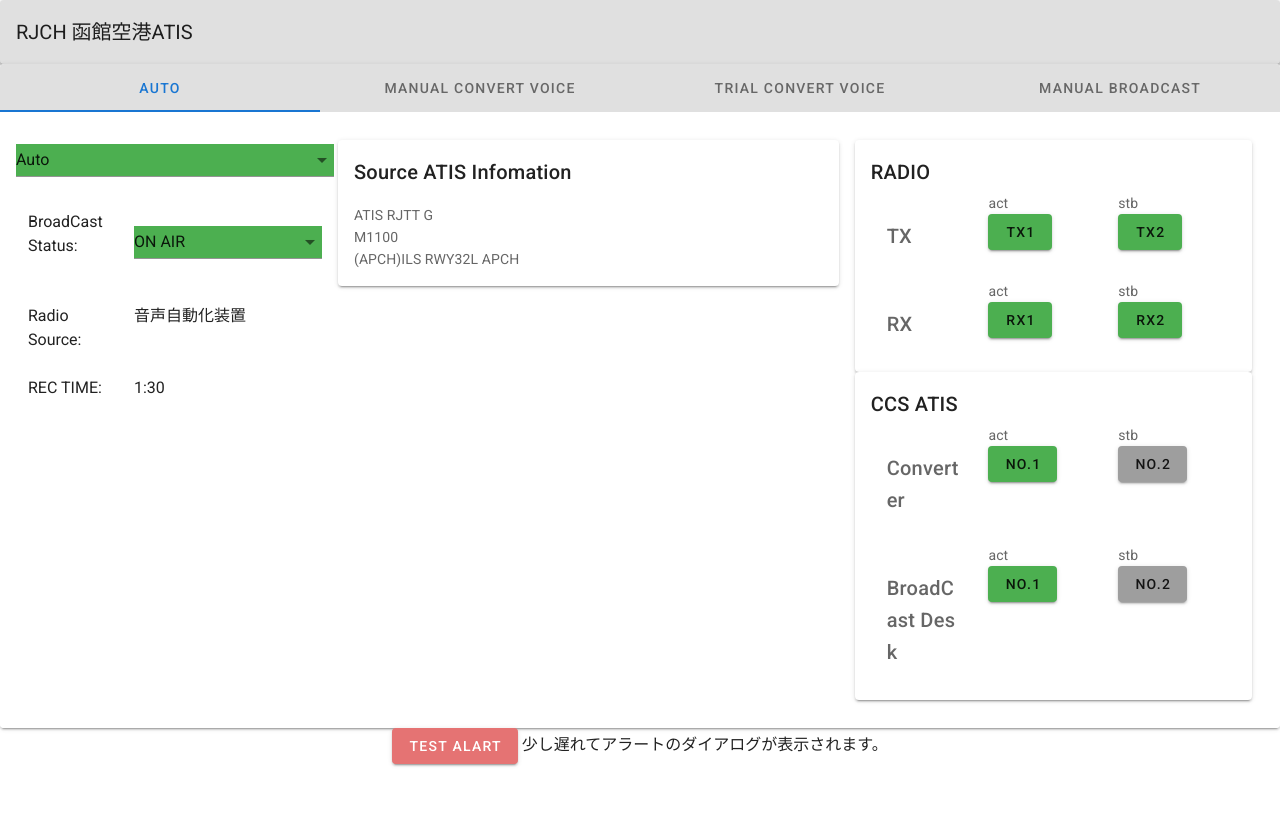
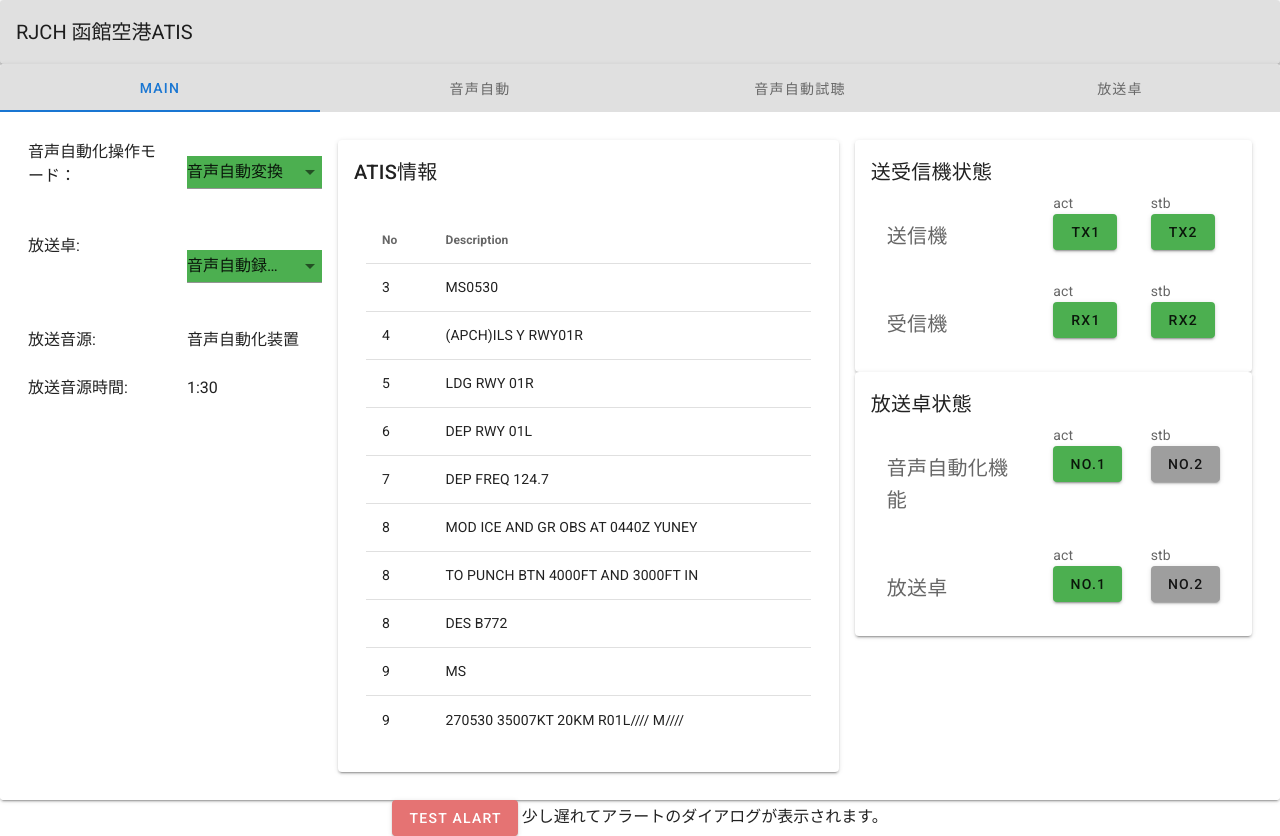
Before and after one commit to anquess/atis, a Vue app: page / in a window 1280 px wide. Before the commit the page ends 800 px from the top, so only its background shows below. Built offline with nearby package versions, Linux system fonts and the light colour scheme.

Commit message:
日本語化

```diff
--- a/src/App.vue
+++ b/src/App.vue
@@ -6,98 +6,165 @@
       </v-toolbar>
     </v-card>
     <v-card>
-      <v-tabs
-        v-model="tabs"
-        fixed-tabs
-        background-color="grey lighten-2"
-      >
+      <v-tabs v-model="tabs" fixed-tabs background-color="grey lighten-2">
         <v-tabs-slider></v-tabs-slider>
-      <v-tab
-        href="#AUTO"
-      >
-        AUTO
-      </v-tab>
-      <v-tab
-        href="#atis_voice"
-      >
-        Manual Convert Voice
-      </v-tab>
-      <v-tab
-        href="#atis_watch"
-      >
-        Trial Convert Voice
-      </v-tab>
-      <v-tab
-        href="#rec_play"
-      >
-        Manual BroadCast
-      </v-tab>
+        <v-tab href="#AUTO"> MAIN </v-tab>
+        <v-tab href="#atis_voice"> 音声自動 </v-tab>
+        <v-tab href="#atis_watch"> 音声自動試聴 </v-tab>
+        <v-tab href="#rec_play"> 放送卓 </v-tab>
       </v-tabs>
 
       <v-tabs-items v-model="tabs">
         <v-tab-item value="AUTO">
-        <Main/>
+          <Main :atis="atis" @direct="direct" />
         </v-tab-item>
         <v-tab-item value="atis_voice">
           <v-container>
-          <img src="img/atis_voice.png" width="100%">
+            <img src="img/atis_voice.png" width="100%" />
           </v-container>
         </v-tab-item>
         <v-tab-item value="atis_watch">
           <v-container>
-          <img src="img/atis_trial.png" width="100%">
+            <img src="img/atis_trial.png" width="100%" />
           </v-container>
         </v-tab-item>
         <v-tab-item value="rec_play">
-        <Microphone/>
+          <Microphone :atis="atis" />
         </v-tab-item>
       </v-tabs-items>
     </v-card>
     <div class="text-center">
-    <v-dialog
-      v-model="dialog"
-      width="500"
-    >
-      <Dialog @close="close" />
-    </v-dialog>
-    <v-btn color="red lighten-2" dark @click="open">
-      Test Alart
-    </v-btn>
+      <Confirm :show="confirm" :is_confirm="is_confirm" :title="confirm_title" :message="confirm_message" @close="close" @ok="change_direct" />
+      <v-btn color="red lighten-2" dark @click="delay_open"> Test Alart </v-btn>
       少し遅れてアラートのダイアログが表示されます。
     </div>
   </v-app>
 </template>
 
 <script>
-import Main from './components/Main';
-import Microphone from './components/Microphone.vue';
-import Dialog from './components/Dialog.vue';
-
+import Main from "./components/Main";
+import Microphone from "./components/Microphone.vue";
+import Confirm from "./components/Confirm.vue";
 
 export default {
-  name: 'App',
+  name: "App",
 
   components: {
     Main,
     Microphone,
-    Dialog,
+    Confirm,
   },
 
   data: () => ({
     tabs: null,
-      text: 'aaa',
+    text: "aaa",
     dialog: false,
+    confirm:false,
+    confirm_title : "test_title",
+    confirm_message : "test_message",
+    is_confirm: false,
+    alert_message_index: 0,
+    alert_messages:[
+      {
+        title: "Alert",
+        message : "Tx1 障害",
+        },
+      {
+        title: "Info",
+        message : "ATIS情報を受信しました。",
+        },
+    ],
+    atis: [
+      {
+        no: 3,
+        description: "MS0530",
+      },
+      {
+        no: 4,
+        description: "(APCH)ILS Y RWY01R",
+      },
+      {
+        no: 5,
+        description: "LDG RWY 01R",
+      },
+      {
+        no: 6,
+        description: "DEP RWY 01L",
+      },
+      {
+        no: 7,
+        description: "DEP FREQ 124.7",
+      },
+      {
+        no: 8,
+        description: "MOD ICE AND GR OBS AT 0440Z YUNEY",
+      },
+      {
+        no: 8,
+        description: "TO PUNCH BTN 4000FT AND 3000FT IN",
+      },
+      {
+        no: 8,
+        description: "DES B772",
+      },
+      {
+        no: 9,
+        description: "MS",
+      },
+      {
+        no: 9,
+        description: "270530 35007KT 20KM R01L//// M////",
+      },
+      {
+        no: 9,
+        description: "E//// R01R/1800U -TSRA BR",
+      },
+      {
+        no: 9,
+        description: "FEW005ST BKN020CB 16/15 Q10009/A2979",
+      },
+      {
+        no: 9,
+        description: "RMK 4000NE-SE FBL TS 10KM NE-SE",
+      },
+      {
+        no: 9,
+        description: "MOV SE=",
+      },
+      {
+        no: 10,
+        description: "Q/TWO NINE SEVEN NINE",
+      },
+      {
+        no: 11,
+        description: "ADVISE YOU HAVE INFORMATION Y",
+      },
+    ],
   }),
-  methods:{
-    open:function(){
-      window.setTimeout( this.delay_open, 3000);
+  methods: {
+    delay_open: function () {
+      this.is_confirm = false;
+      this.confirm_title = this.alert_messages[this.alert_message_index].title;
+      this.confirm_message = this.alert_messages[this.alert_message_index].message;
+      this.alert_message_index = (this.alert_message_index + 1) % 2;
+      window.setTimeout(this.open, 1000);
     },
-    close:function(){
-      this.dialog=false;
+    open: function() {
+      this.confirm = true;
     },
-    delay_open:function(){
-      this.dialog=true;
+    close: function() {
+      this.confirm = false;
     },
+    direct: function () {
+      this.is_confirm = true;
+      this.confirm_title = "確認";
+      this.confirm_message = "放送を中止しダイレクト録音を開始していいいですか？";
+      this.open();
+    },
+    change_direct: function () {
+      this.close();
+      this.tabs = "rec_play";
     }
+  },
 };
 </script>
--- /dev/null
+++ b/src/components/AtisInfo.vue
@@ -0,0 +1,31 @@
+<template>
+  <v-container>
+    <v-data-table
+      :headers="headers"
+      :items="atis"
+      class="resizable-column"
+      hide-default-footer
+    />
+  </v-container>
+</template>
+<script>
+export default {
+  name: "Atisinfo",
+  props: ["atis"],
+  data() {
+    return {
+      headers: [
+        { text: "No", value: "no", align: "left", sortable: false },
+        {
+          text: "Description",
+          value: "description",
+          align: "left",
+          sortable: false,
+        },
+      ],
+    };
+  },
+};
+</script>
+<style>
+</style>
--- /dev/null
+++ b/src/components/Confirm.vue
@@ -0,0 +1,46 @@
+<template>
+  <v-dialog v-model="show" :max-width="400">
+    <v-card>
+      <v-card-title class="error white--text" primary-title>
+        {{ title }}
+      </v-card-title>
+      <v-card-text class="pa-4">
+        <p>{{ message }}</p>
+      </v-card-text>
+      <v-divider></v-divider>
+      <v-card-actions>
+        <v-spacer></v-spacer>
+        <div v-if="is_confirm">
+        <v-btn @click="ok">
+          OK
+        </v-btn>
+        <v-btn @click="close">
+          Cancel
+        </v-btn>
+        </div>
+        <div v-else>
+        <v-btn @click="close">
+          閉じる
+        </v-btn>
+        </div>
+      </v-card-actions>
+    </v-card>
+  </v-dialog>
+</template>
+
+<style lang="scss" scoped></style>
+
+<script>
+export default {
+  name: 'Confirm',
+  props:["title", "is_confirm", "message", "show"],
+  methods:{
+      close:function(){
+        this.$emit('close');
+      },
+      ok:function(){
+        this.$emit('ok');
+      },
+  }
+}
+</script>
--- a/src/components/Main.vue
+++ b/src/components/Main.vue
@@ -3,18 +3,19 @@
     <v-row class="ma-2">
       <v-col cols="3" class="pa-2">
         <v-row>
+          <v-col cols="6"> 音声自動化操作モード： </v-col>
+          <v-col cols="6">
             <v-select
               v-model="item"
               :items="items"
               v-bind:background-color="color"
               v-bind:color="color"
             ></v-select>
+          </v-col>
         </v-row>
         <v-row>
-        <v-col cols="4">
-          BroadCast Status:
-        </v-col>
-        <v-col cols="8">
+          <v-col cols="6"> 放送卓: </v-col>
+          <v-col cols="6">
             <v-select
               v-model="bs_status"
               :items="bs_statuses"
@@ -24,19 +25,15 @@
           </v-col>
         </v-row>
         <v-row>
-        <v-col cols="4">
-          Radio Source:
-        </v-col>
-        <v-col cols="8">
-          {{src}}
+          <v-col cols="6"> 放送音源: </v-col>
+          <v-col cols="6">
+            {{ src }}
           </v-col>
         </v-row>
         <v-row>
-        <v-col cols="4">
-          REC TIME:
-        </v-col>
-        <v-col cols="8">
-          {{recTime}}
+          <v-col cols="6"> 放送音源時間: </v-col>
+          <v-col cols="6">
+            {{ recTime }}
           </v-col>
         </v-row>
       </v-col>
@@ -44,11 +41,9 @@
         <v-row>
           <v-col cols="12">
             <v-card>
-          <v-card-title>
-            Source ATIS Infomation
-          </v-card-title>
+              <v-card-title> ATIS情報 </v-card-title>
               <v-card-text>
-            <div class="u-pre-wrap" v-text="atis"></div>
+                <atisinfo :atis="atis" />
               </v-card-text>
             </v-card>
           </v-col>
@@ -58,59 +53,89 @@
         <v-row>
           <v-col cols="12">
             <v-card>
-            <v-card-title>
-              RADIO
-            </v-card-title>
+              <v-card-title> 送受信機状態 </v-card-title>
               <v-card-text>
                 <v-row>
-                <v-col cols="4"><v-card-title>TX</v-card-title></v-col>
-                <v-col cols="4">
-                  <v-row>{{tx1.status}}</v-row>
-                  <v-row><v-btn v-bind:color="tx1.color" @click="tx">TX1</v-btn></v-row>
+                  <v-col cols="6"><v-card-title>送信機</v-card-title></v-col>
+                  <v-col cols="3">
+                    <v-row>{{ tx1.status }}</v-row>
+                    <v-row
+                      ><v-btn v-bind:color="tx1.color" @click="tx"
+                        >TX1</v-btn
+                      ></v-row
+                    >
                   </v-col>
-                <v-col cols="4">
-                  <v-row>{{tx2.status}}</v-row>
-                  <v-row><v-btn v-bind:color="tx2.color" @click="tx">TX2</v-btn></v-row>
+                  <v-col cols="3">
+                    <v-row>{{ tx2.status }}</v-row>
+                    <v-row
+                      ><v-btn v-bind:color="tx2.color" @click="tx"
+                        >TX2</v-btn
+                      ></v-row
+                    >
                   </v-col>
                 </v-row>
                 <v-row>
-                <v-col cols="4"><v-card-title>RX</v-card-title></v-col>
-                <v-col cols="4">
-                  <v-row>{{rx1.status}}</v-row>
-                  <v-row><v-btn v-bind:color="rx1.color" @click="rx">RX1</v-btn></v-row>
+                  <v-col cols="6"><v-card-title>受信機</v-card-title></v-col>
+                  <v-col cols="3">
+                    <v-row>{{ rx1.status }}</v-row>
+                    <v-row
+                      ><v-btn v-bind:color="rx1.color" @click="rx"
+                        >RX1</v-btn
+                      ></v-row
+                    >
                   </v-col>
-                <v-col cols="4">
-                  <v-row>{{rx2.status}}</v-row>
-                  <v-row><v-btn v-bind:color="rx2.color" @click="rx">RX2</v-btn></v-row>
+                  <v-col cols="3">
+                    <v-row>{{ rx2.status }}</v-row>
+                    <v-row
+                      ><v-btn v-bind:color="rx2.color" @click="rx"
+                        >RX2</v-btn
+                      ></v-row
+                    >
                   </v-col>
                 </v-row>
               </v-card-text>
             </v-card>
             <v-card>
-            <v-card-title>
-              CCS ATIS
-            </v-card-title>
+              <v-card-title> 放送卓状態 </v-card-title>
               <v-card-text>
                 <v-row>
-                <v-col cols="4"><v-card-title>Converter</v-card-title></v-col>
-                <v-col cols="4">
-                  <v-row>{{no1.status}}</v-row>
-                  <v-row><v-btn v-bind:color="no1.color" @click="atischange">No.1</v-btn></v-row>
+                  <v-col cols="6"
+                    ><v-card-title>音声自動化機能</v-card-title></v-col
+                  >
+                  <v-col cols="3">
+                    <v-row>{{ no1.status }}</v-row>
+                    <v-row
+                      ><v-btn v-bind:color="no1.color" @click="atischange"
+                        >No.1</v-btn
+                      ></v-row
+                    >
                   </v-col>
-                <v-col cols="4">
-                  <v-row>{{no2.status}}</v-row>
-                  <v-row><v-btn v-bind:color="no2.color" @click="atischange">No.2</v-btn></v-row>
+                  <v-col cols="3">
+                    <v-row>{{ no2.status }}</v-row>
+                    <v-row
+                      ><v-btn v-bind:color="no2.color" @click="atischange"
+                        >No.2</v-btn
+                      ></v-row
+                    >
                   </v-col>
                 </v-row>
                 <v-row>
-                <v-col cols="4"><v-card-title>BroadCast Desk</v-card-title></v-col>
-                <v-col cols="4">
-                  <v-row>{{no1.status}}</v-row>
-                  <v-row><v-btn v-bind:color="no1.color" @click="atischange">No.1</v-btn></v-row>
+                  <v-col cols="6"><v-card-title>放送卓</v-card-title></v-col>
+                  <v-col cols="3">
+                    <v-row>{{ no1.status }}</v-row>
+                    <v-row
+                      ><v-btn v-bind:color="no1.color" @click="atischange"
+                        >No.1</v-btn
+                      ></v-row
+                    >
                   </v-col>
-                <v-col cols="4">
-                  <v-row>{{no2.status}}</v-row>
-                  <v-row><v-btn v-bind:color="no2.color" @click="atischange">No.2</v-btn></v-row>
+                  <v-col cols="3">
+                    <v-row>{{ no2.status }}</v-row>
+                    <v-row
+                      ><v-btn v-bind:color="no2.color" @click="atischange"
+                        >No.2</v-btn
+                      ></v-row
+                    >
                   </v-col>
                 </v-row>
               </v-card-text>
@@ -123,8 +148,14 @@
 </template>
 
 <script>
+import Atisinfo from "./AtisInfo.vue";
 export default {
-    name: 'Main',
+  name: "Main",
+  components: {
+    Atisinfo,
+  },
+
+  props: ["atis"],
   data: () => ({
     tx1: { color: "green", status: "act" },
     tx2: { color: "green", status: "stb" },
@@ -132,78 +163,83 @@
     rx2: { color: "green", status: "stb" },
     no1: { color: "green", status: "act" },
     no2: { color: "grey", status: "stb" },
-      color: 'green',
-      item:"Auto",
-      items: ["Auto","SemiAuto","Manual"],
-      bs_color: 'green',
-      bs_status:"ON AIR",
-      bs_statuses: ["ON AIR","OFF AIR","DIRECT","PROGRUM CUT"],
-      src:"音声自動化装置",
-      recTime:"1:30",
-      atis:"ATIS RJTT G\nM1100\n(APCH)ILS RWY32L APCH\n",
+    color: "green",
+    item: "音声自動変換",
+    items: ["音声自動変換", "音声半自動変換", "手動変換"],
+    bs_color: "green",
+    bs_status: "音声自動録音放送",
+    bs_statuses: [
+      "音声自動録音放送",
+      "放送中止",
+      "プログラムカット",
+      "ダイレクト録音放送",
+    ],
+    src: "音声自動化装置",
+    recTime: "1:30",
   }),
-    watch:{
-      item: function(val) {
-        if (val === "Auto") {
-          this.color = "green"
-        }else if(val === "SemiAuto"){
-          this.color = "blue"
-        }else{
-          this.color = "orange"
+  watch: {
+    item: function (val) {
+      if (val === "音声自動変換") {
+        this.color = "green";
+      } else if (val === "音声半自動変換") {
+        this.color = "blue";
+      } else {
+        this.color = "orange";
       }
     },
-      bs_status: function(val) {
-        if (val === "ON AIR") {
-          this.bs_color = "green"
-        }else if(val === "DIRECT"){
-          this.bs_color = "orange"
-        }else{
-          this.bs_color = "gray"
+    bs_status: function (val) {
+      if (val === "音声自動録音放送") {
+        this.bs_color = "green";
+      } else if (val === "ダイレクト録音放送") {
+        this.bs_color = "orange";
+        this.$emit("direct");
+      } else {
+        this.bs_color = "gray";
       }
     },
   },
-    methods:{
-      tx: function() {
-        if(this.tx1.status==="act"){
+  methods: {
+    tx: function () {
+      if (this.tx1.status === "act") {
         this.tx1 = { color: "grey", status: "stb" };
         this.tx2 = { color: "green", status: "act" };
-        }else{
+      } else {
         this.tx1 = { color: "green", status: "act" };
         this.tx2 = { color: "green", status: "stb" };
       }
     },
-      rx: function() {
-        if(this.rx1.status==="act"){
+    rx: function () {
+      if (this.rx1.status === "act") {
         this.rx1 = { color: "red", status: "stb" };
         this.rx2 = { color: "green", status: "act" };
-        }else{
+      } else {
         this.rx1 = { color: "green", status: "act" };
         this.rx2 = { color: "green", status: "stb" };
       }
     },
-      atischange: function() {
-        if(this.no1.status==="act"){
+    atischange: function () {
+      if (this.no1.status === "act") {
         this.no1 = { color: "grey", status: "stb" };
         this.no2 = { color: "green", status: "act" };
-        }else{
+      } else {
         this.no1 = { color: "green", status: "act" };
         this.no2 = { color: "grey", status: "stb" };
       }
     },
   },
-  }
+};
 </script>
 <style>
-.green{
+.green {
   background-color: green;
 }
-.blue{
+.blue {
   background-color: blue;
 }
-.orange{
+.orange {
   background-color: orange;
 }
-.gray{
+.gray {
   background-color: gray;
 }
 .u-pre-wrap {
--- a/src/components/Microphone.vue
+++ b/src/components/Microphone.vue
@@ -4,51 +4,96 @@
       <v-col cols="4">
         <v-card>
           <v-row class="d-flex justify-center mb-6">
-        <p>DIRECT And REC</p>
+            <p>ダイレクト録音</p>
           </v-row>
           <v-row class="d-flex justify-center mb-6">
             <v-col cols="12">
               <div class="text-center">
-            <v-btn class="mx-2" @click="directrec = !directrec" fab dark small color="primary">
+                <v-btn
+                  id="direct"
+                  class="mx-2"
+                  @click="directrec = !directrec"
+                  fab
+                  dark
+                  small
+                  color="primary"
+                >
                   <div v-if="directrec"><v-icon dark>mdi-stop</v-icon></div>
                   <div v-else><v-icon dark>mdi-microphone</v-icon></div>
                 </v-btn>
-            <v-btn class="mx-2" v-if="directrec" @click="directrec = !directrec" fab dark small color="primary">
+                <v-btn
+                  class="mx-2"
+                  v-if="directrec"
+                  @click="directrec = !directrec"
+                  fab
+                  dark
+                  small
+                  color="primary"
+                >
                   <div><v-icon dark>mdi-pause</v-icon></div>
                 </v-btn>
-            <v-slider hint="rec and play bar" max="1500" min="0" v-model="directrecPos"></v-slider>
+                <v-slider
+                  hint="rec and play bar"
+                  max="1500"
+                  min="0"
+                  v-model="directrecPos"
+                ></v-slider>
               </div>
             </v-col>
           </v-row>
         </v-card>
         <v-card>
           <v-row class="d-flex justify-center mb-6">
-        <p>REC From Microphone</p>
+            <p>マニュアル録音</p>
           </v-row>
           <v-row class="d-flex justify-center mb-6">
             <v-col cols="12">
               <div class="text-center">
-            <v-btn class="mx-2" @click="rec = !rec" fab dark small color="primary">
+                <v-btn
+                  class="mx-2"
+                  @click="rec = !rec"
+                  fab
+                  dark
+                  small
+                  color="primary"
+                >
                   <div v-if="rec"><v-icon dark>mdi-stop</v-icon></div>
                   <div v-else><v-icon dark>mdi-microphone</v-icon></div>
                 </v-btn>
-            <v-slider hint="rec and play bar" max="1500" min="0" v-model="recPos"></v-slider>
+                <v-slider
+                  hint="rec and play bar"
+                  max="1500"
+                  min="0"
+                  v-model="recPos"
+                ></v-slider>
               </div>
             </v-col>
           </v-row>
         </v-card>
         <v-card>
           <v-row class="d-flex justify-center mb-6">
-        <p>CHECK</p>
+            <p>録音音声試聴</p>
           </v-row>
           <v-row class="d-flex justify-center mb-6">
             <v-col cols="12">
               <div class="text-center">
-            <v-btn class="mx-2" @click="play = !play" fab dark small color="primary">
+                <v-btn
+                  class="mx-2"
+                  @click="play = !play"
+                  fab
+                  dark
+                  small
+                  color="primary"
+                >
                   <div v-if="play"><v-icon dark>mdi-stop</v-icon></div>
                   <div v-else><v-icon dark>mdi-play</v-icon></div>
                 </v-btn>
-            <v-slider hint="rec and play bar" max="1500" min="0" v-model="playPos"></v-slider>
+                <v-slider
+                  hint="rec and play bar"
+                  max="1500"
+                  min="0"
+                  v-model="playPos"
+                ></v-slider>
               </div>
             </v-col>
           </v-row>
@@ -56,11 +101,9 @@
       </v-col>
       <v-col cols="8">
         <v-card>
-      <v-card-title>
-        Source ATIS Infomation
-      </v-card-title>
+          <v-card-title> ATIS情報 </v-card-title>
           <v-card-text>
-        <div class="u-pre-wrap" v-text="atis"></div>
+            <atisinfo :atis="atis" />
           </v-card-text>
         </v-card>
       </v-col>
@@ -69,36 +112,40 @@
 </template>
 
 <script>
+import Atisinfo from "./AtisInfo.vue";
 export default {
-    name: 'Microphone',
+  name: "Microphone",
+  components: {
+    Atisinfo,
+  },
+
+  props: ["atis"],
   data: () => ({
     directrec: false,
     directrecPos: 0,
-      rec : false,
-      recPos :0,
-      play : false,
-      playPos :0,
-      atis:"ATIS RJTT G\nM1100\n(APCH)ILS RWY32L APCH\n",
+    rec: false,
+    recPos: 0,
+    play: false,
+    playPos: 0,
   }),
-    methods:{
-      updateTime:function(){
-        if(this.directrec){
+  methods: {
+    updateTime: function () {
+      if (this.directrec) {
         this.directrecPos = this.directrecPos + 1;
       }
-        if(this.rec){
+      if (this.rec) {
         this.recPos = this.recPos + 1;
       }
-        if(this.play){
+      if (this.play) {
         this.playPos = this.playPos + 1;
       }
-      }
     },
-    watch:{
   },
-    mounted: function()  {
+  watch: {},
+  mounted: function () {
     setInterval(this.updateTime, 100);
-    }
-  }
+  },
+};
 </script>
 <style>
 </style>
```
Lines whose indentation alone changed are shown as unchanged.
